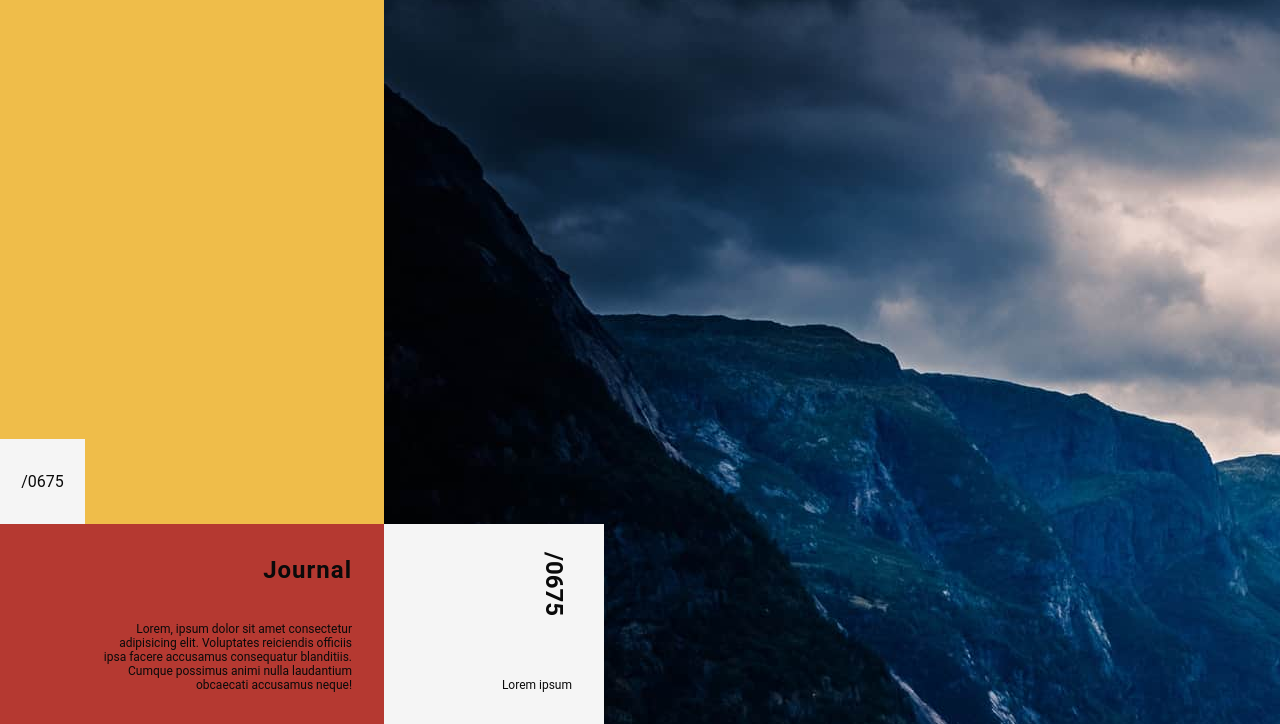
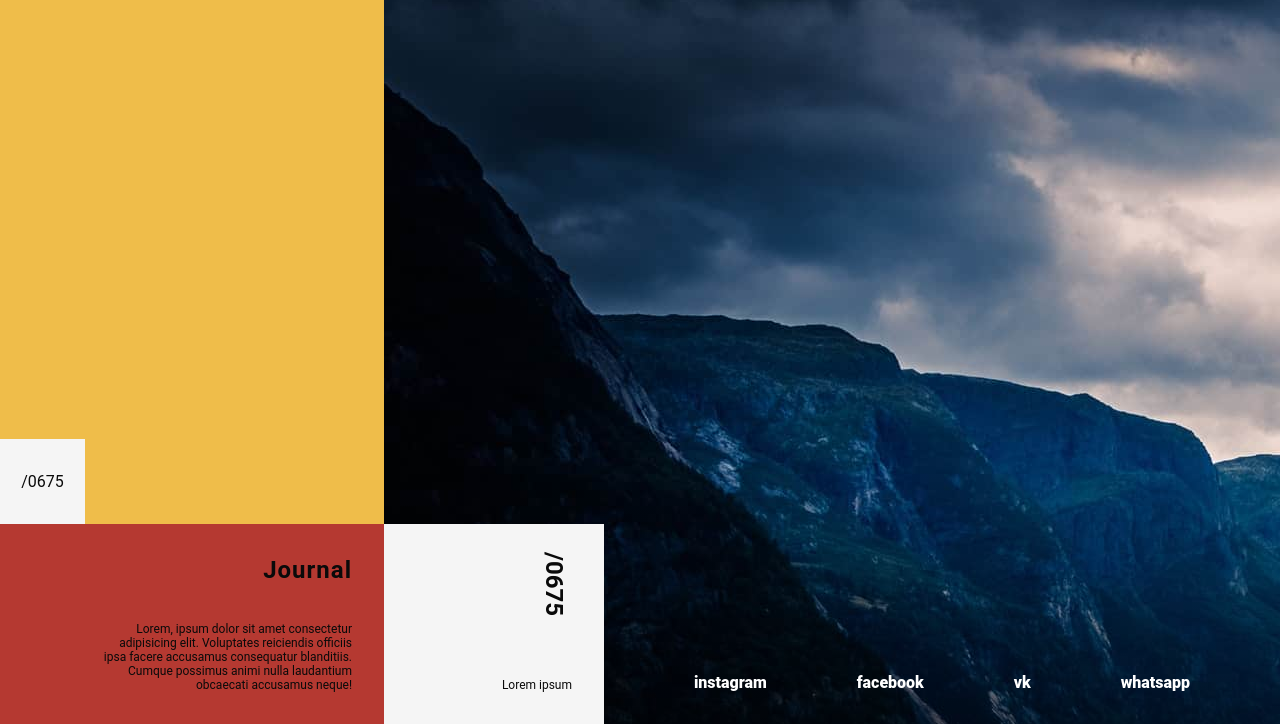
Before and after one commit to kevscript/mondrian-landing, a plain HTML site: page index.html in a window 1280 px wide. Shown: the part 76-800 px from the top of the page. Drawn offline with Linux system fonts and the light colour scheme.

Commit message:
added social links and dark gradient to bg images

```diff
--- a/index.html
+++ b/index.html
@@ -93,10 +93,14 @@
       </div>
     </div>
 
+    <ul class="main__social">
+      <li><a href="#">instagram</a></li>
+      <li><a href="#">facebook</a></li>
+      <li><a href="#">vk</a></li>
+      <li><a href="#">whatsapp</a></li>
+    </ul>
 
   </div>
-
-
 
   </div>
 
--- a/main.css
+++ b/main.css
@@ -233,11 +233,23 @@ body {
 }
 
 .main__bg__wrapper__img-1 {
-  background: url(./assets/bg1.jpeg);
+  background: rgb(9, 9, 194);
+  background: -moz-linear-gradient(top, rgba(0, 0, 0, 0) 0%, rgba(0, 0, 0, 0) 59%, rgba(0, 0, 0, 0.65) 100%), url(./assets/bg1.jpeg) no-repeat;
+  background: -webkit-gradient(linear, left top, left bottom, color-stop(0%, rgba(0, 0, 0, 0)), color-stop(59%, rgba(0, 0, 0, 0)), color-stop(100%, rgba(0, 0, 0, 0.65))), url(./assets/bg1.jpeg) no-repeat;
+  background: -webkit-linear-gradient(top, rgba(0, 0, 0, 0) 0%, rgba(0, 0, 0, 0) 59%, rgba(0, 0, 0, 0.65) 100%), url(./assets/bg1.jpeg) no-repeat;
+  background: -o-linear-gradient(top, rgba(0, 0, 0, 0) 0%, rgba(0, 0, 0, 0) 59%, rgba(0, 0, 0, 0.65) 100%), url(./assets/bg1.jpeg) no-repeat;
+  background: -ms-linear-gradient(top, rgba(0, 0, 0, 0) 0%, rgba(0, 0, 0, 0) 59%, rgba(0, 0, 0, 0.65) 100%), url(./assets/bg1.jpeg) no-repeat;
+  background: linear-gradient(to bottom, rgba(0, 0, 0, 0) 0%, rgba(0, 0, 0, 0) 59%, rgba(0, 0, 0, 0.65) 100%), url(./assets/bg1.jpeg) no-repeat;
 }
 
 .main__bg__wrapper__img-2 {
-  background: url(./assets/bg2.jpeg);
+  background: rgb(3, 3, 92);
+  background: -moz-linear-gradient(top, rgba(0, 0, 0, 0) 0%, rgba(0, 0, 0, 0) 59%, rgba(0, 0, 0, 0.65) 100%), url(./assets/bg2.jpeg) no-repeat;
+  background: -webkit-gradient(linear, left top, left bottom, color-stop(0%, rgba(0, 0, 0, 0)), color-stop(59%, rgba(0, 0, 0, 0)), color-stop(100%, rgba(0, 0, 0, 0.65))), url(./assets/bg2.jpeg) no-repeat;
+  background: -webkit-linear-gradient(top, rgba(0, 0, 0, 0) 0%, rgba(0, 0, 0, 0) 59%, rgba(0, 0, 0, 0.65) 100%), url(./assets/bg2.jpeg) no-repeat;
+  background: -o-linear-gradient(top, rgba(0, 0, 0, 0) 0%, rgba(0, 0, 0, 0) 59%, rgba(0, 0, 0, 0.65) 100%), url(./assets/bg2.jpeg) no-repeat;
+  background: -ms-linear-gradient(top, rgba(0, 0, 0, 0) 0%, rgba(0, 0, 0, 0) 59%, rgba(0, 0, 0, 0.65) 100%), url(./assets/bg2.jpeg) no-repeat;
+  background: linear-gradient(to bottom, rgba(0, 0, 0, 0) 0%, rgba(0, 0, 0, 0) 59%, rgba(0, 0, 0, 0.65) 100%), url(./assets/bg2.jpeg) no-repeat;
 }
 
 
@@ -295,3 +307,28 @@ body {
   width: 100%;
   height: 100%;
 }
+
+
+
+
+
+/************ MAIN SOCIAL ************/
+.main__social {
+  width: calc(100% - 220px);
+  display: flex;
+  justify-content: space-evenly;
+  position: absolute;
+  bottom: 0;
+  left: 220px;
+  list-style: none;
+}
+
+.main__social li {
+  margin: 2em 0;
+}
+
+.main__social li a {
+  color: #fff;
+  text-decoration: none;
+  font-weight: 900;
+}
```
